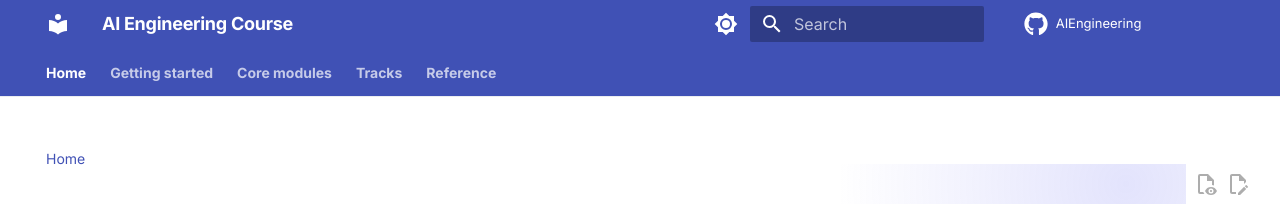
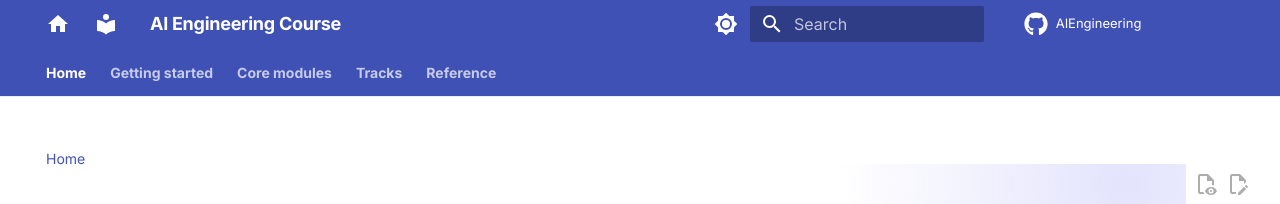
Before and after one commit to sanketn26/AIEngineering, an MkDocs documentation site: the page built from docs/index.md, in a window 1280 px wide. Shown: the top 204 px of the page. Built offline with MkDocs 1.6.1 and Material for MkDocs 9.7.7, drawn with Linux system fonts in a browser that asks for light colours; comment, search, counter and statistics services are not loaded.

Commit message:
Add header Home icon linking to the course hub

```diff
--- a/mkdocs.yml
+++ b/mkdocs.yml
@@ -12,6 +12,7 @@ site_dir: site
 
 theme:
   name: material
+  custom_dir: overrides
   language: en
   palette:
     - media: "(prefers-color-scheme: light)"
--- /dev/null
+++ b/overrides/partials/header.html
@@ -0,0 +1,73 @@
+{#-
+  Header override: hub Home icon in the top bar.
+  Based on Material's partials/header.html.
+-#}
+{% set class = "md-header" %}
+{% if "navigation.tabs.sticky" in features %}
+  {% set class = class ~ " md-header--shadow md-header--lifted" %}
+{% elif "navigation.tabs" not in features %}
+  {% set class = class ~ " md-header--shadow" %}
+{% endif %}
+<header class="{{ class }}" data-md-component="header">
+  <nav class="md-header__inner md-grid" aria-label="{{ lang.t('header') }}">
+    <a href="https://sanketn26.github.io" title="Home" class="md-header__button md-icon" aria-label="Home">
+      {% include ".icons/material/home.svg" %}
+    </a>
+    <a href="{{ config.extra.homepage | d(nav.homepage.url, true) | url }}" title="{{ config.site_name | e }}" class="md-header__button md-logo" aria-label="{{ config.site_name }}" data-md-component="logo">
+      {% include "partials/logo.html" %}
+    </a>
+    <label class="md-header__button md-icon" for="__drawer">
+      {% set icon = config.theme.icon.menu or "material/menu" %}
+      {% include ".icons/" ~ icon ~ ".svg" %}
+    </label>
+    <div class="md-header__title" data-md-component="header-title">
+      <div class="md-header__ellipsis">
+        <div class="md-header__topic">
+          <span class="md-ellipsis">
+            {{ config.site_name }}
+          </span>
+        </div>
+        <div class="md-header__topic" data-md-component="header-topic">
+          <span class="md-ellipsis">
+            {% if page.meta and page.meta.title %}
+              {{ page.meta.title }}
+            {% else %}
+              {{ page.title }}
+            {% endif %}
+          </span>
+        </div>
+      </div>
+    </div>
+    {% if config.theme.palette %}
+      {% if not config.theme.palette is mapping %}
+        {% include "partials/palette.html" %}
+      {% endif %}
+    {% endif %}
+    {% if not config.theme.palette is mapping %}
+      {% include "partials/javascripts/palette.html" %}
+    {% endif %}
+    {% if config.extra.alternate %}
+      {% include "partials/alternate.html" %}
+    {% endif %}
+    {% if "material/search" in config.plugins %}
+      {% set search = config.plugins["material/search"] | attr("config") %}
+      {% if search.enabled %}
+        <label class="md-header__button md-icon" for="__search">
+          {% set icon = config.theme.icon.search or "material/magnify" %}
+          {% include ".icons/" ~ icon ~ ".svg" %}
+        </label>
+        {% include "partials/search.html" %}
+      {% endif %}
+    {% endif %}
+    {% if config.repo_url %}
+      <div class="md-header__source">
+        {% include "partials/source.html" %}
+      </div>
+    {% endif %}
+  </nav>
+  {% if "navigation.tabs.sticky" in features %}
+    {% if "navigation.tabs" in features %}
+      {% include "partials/tabs.html" %}
+    {% endif %}
+  {% endif %}
+</header>
```
